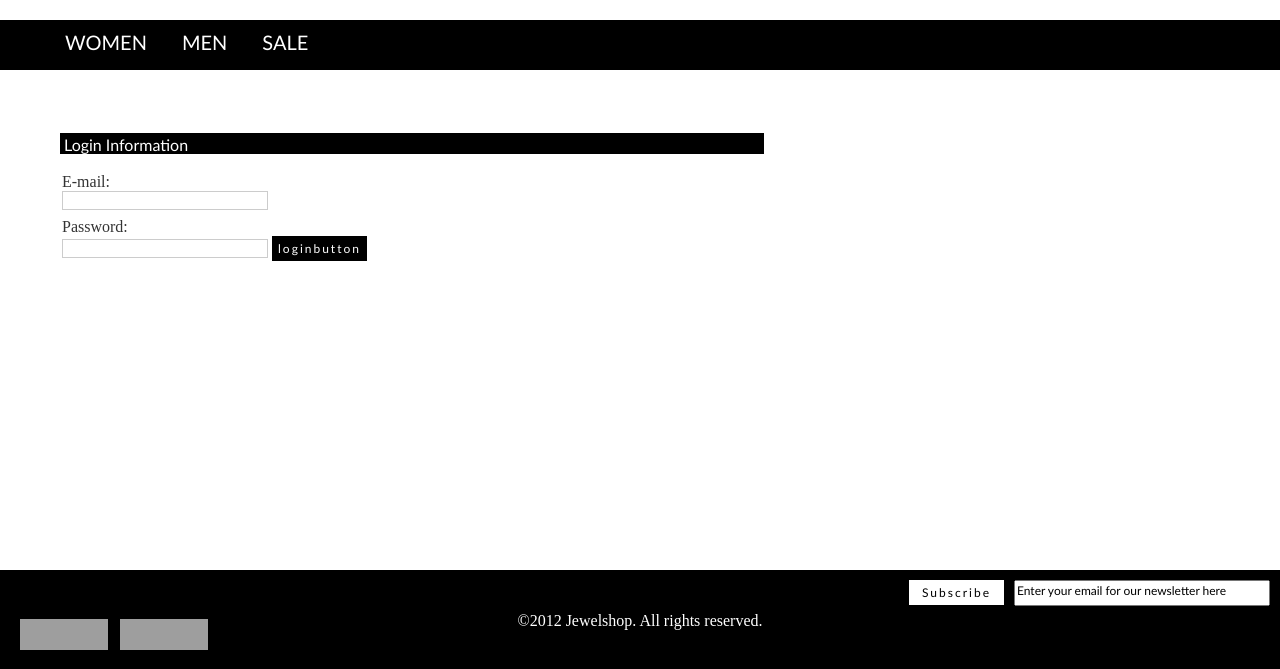
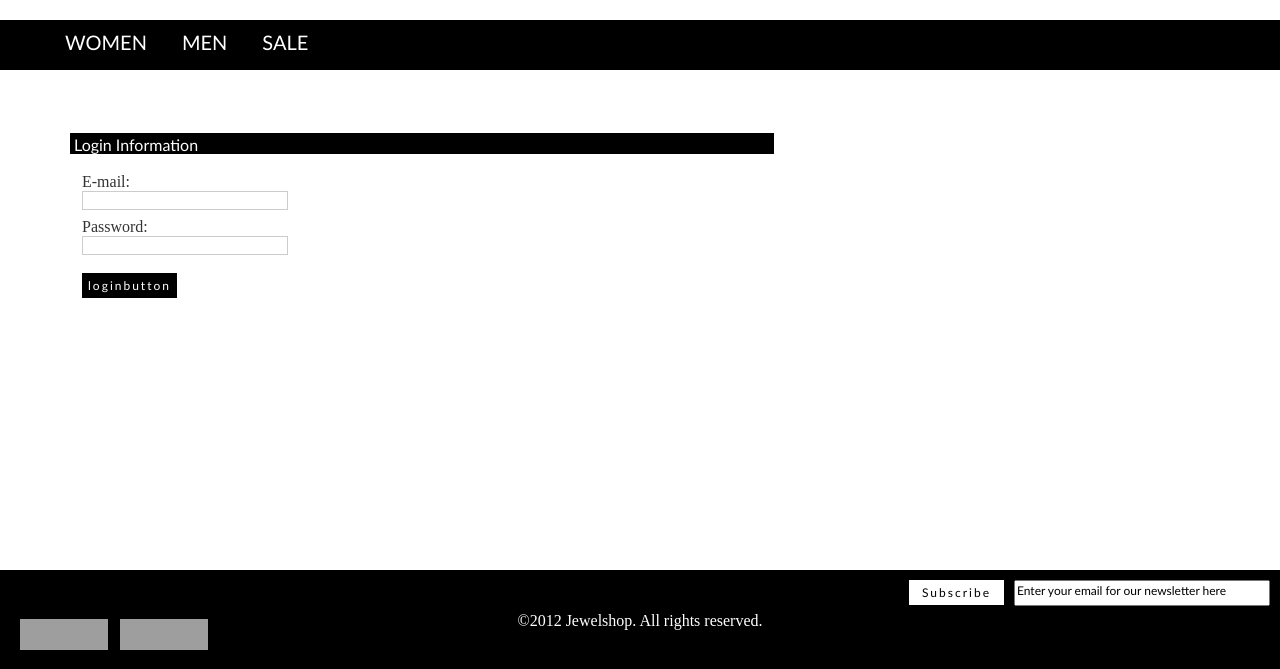
Before and after one commit to JasperVanEck/webDB13MC1, a PHP site: page /login.html in a window 1280 px wide. Shown: the part 105-774 px from the top of the page. Run offline with PHP 8.4, Linux system fonts and the light colour scheme; grey boxes are pictures that could not be loaded.

Commit message:
login fix

```diff
--- a/style.css
+++ b/style.css
@@ -126,7 +126,7 @@ h2
 	color: #FFFFFF;
 	background-color: #000000;
 	width: 700px;
-	margin-left: 60px;
+	margin-left: 70px;
 	padding-top: 2px;
 	padding-left: 4px;
 	font-family: trebuchet ms;
@@ -208,6 +208,7 @@ h2
 	color: #FFFFFF;
 	width: 5%;
 	height: 25px;
+	display: block;
 }
 
 #registerbutton:hover
@@ -219,7 +220,7 @@ h2
 {
 	border: 0px;
 	display: block;
-	margin-left: 50px;
+	margin-left: 70px;
 }
 
 /*Login form style */
@@ -258,7 +259,8 @@ h2
 	color: #FFFFFF;
 	width: 95px;
 	height: 25px;
-
+	margin-top: 10px;
+	display: block;
 }
 
 #loginbutton:hover
```
Also changed, not shown: 1 other file.
